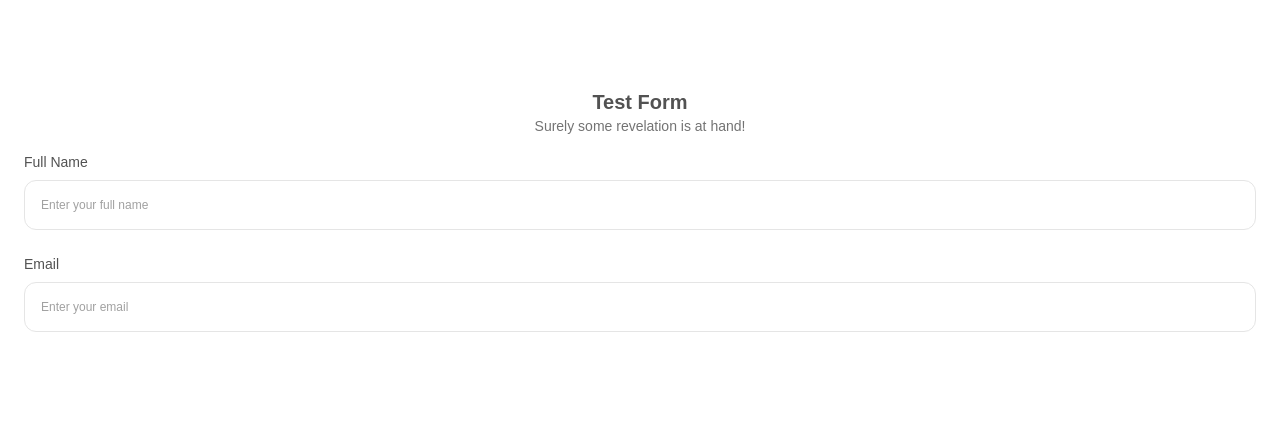
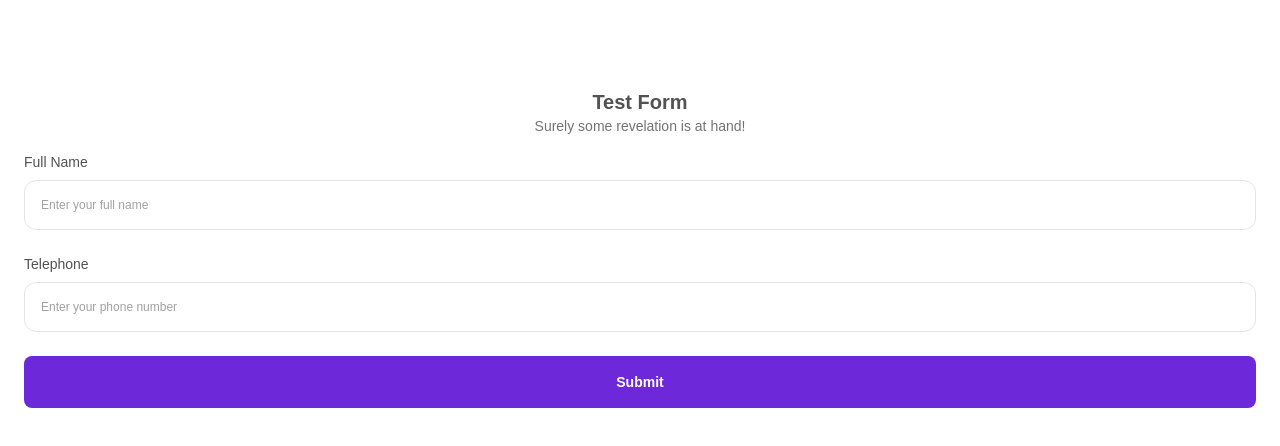
Before and after one commit to Jeremiah-Olatunde/qdgyh0og, a React (Vite) app: page / in a window 1280 px wide. Shown: the top 446 px of the page. Built offline with nearby package versions, Linux system fonts and the light colour scheme.

Commit message:
feat(ui): component Badge Button

```diff
--- a/src/app/index.tsx
+++ b/src/app/index.tsx
@@ -2,6 +2,8 @@ import { Input } from "@/components/input";
 import * as Field from "@/components/field";
 import * as Fieldset from "@/components/fieldset";
 import { Form } from "@/components/form";
+import { Badge } from "@/components/badge";
+import { Button } from "@/components/button";
 
 export function App() {
   return (
@@ -28,15 +30,21 @@ export function App() {
               />
             </Field.Root>
 
-            <Field.Root name="email">
-              <Field.Label>Email</Field.Label>
+            <Field.Root name="telephone">
+              <Field.Label>Telephone</Field.Label>
               <Input
-                autoComplete="email"
+                autoComplete="tel-national"
                 color="neutral"
-                placeholder="Enter your email"
-                type="email"
+                placeholder="Enter your phone number"
+                type="tel"
               />
             </Field.Root>
+
+            <Button handleClick={() => {}} type="submit">
+              <Badge color="purple" size="lg">
+                Submit
+              </Badge>
+            </Button>
           </Fieldset.Root>
         </Form>
       </section>
--- /dev/null
+++ b/src/components/badge/index.tsx
@@ -0,0 +1,34 @@
+import { tw } from "@/utils/tailwind";
+import { cva, type VariantProps } from "class-variance-authority";
+
+import type { PropsWithChildren } from "react";
+
+const base = tw`w-full flex items-center justify-center font-sora font-semibold cursor-pointer`;
+
+const red = tw`bg-red-600 text-white`;
+const purple = tw`bg-primary text-white`;
+const yellow = tw`bg-secondary text-black`;
+const neutral = tw`bg-neutral-100 text-black`;
+
+const sm = tw`rounded-sm px-3 py-1 text-xxs`;
+const md = tw`rounded-md p-2 text-xs`;
+const lg = tw`rounded-lg p-4 text-sm`;
+
+const variants = {
+  color: { red, purple, yellow, neutral },
+  size: { sm, md, lg },
+} as const;
+
+const badge = cva(base, { variants });
+
+type Variants = VariantProps<typeof badge>;
+export type BadgeVariantProps = {
+  size: NonNullable<Variants["size"]>;
+  color: NonNullable<Variants["color"]>;
+};
+
+type Props = PropsWithChildren<BadgeVariantProps>;
+
+export function Badge({ children, color, size }: Props) {
+  return <div className={badge({ color, size })}>{children}</div>;
+}
--- /dev/null
+++ b/src/components/button/index.tsx
@@ -0,0 +1,35 @@
+import type { PropsWithChildren } from "react";
+import { Badge, type BadgeVariantProps } from "@/components/badge";
+
+type ButtonProps = {
+  type: "submit" | "button";
+  handleClick: () => void;
+};
+
+export function Button({
+  children,
+  handleClick,
+  type,
+}: PropsWithChildren<ButtonProps>) {
+  return (
+    <button type={type} onClick={handleClick} className="w-full cursor-pointer">
+      {children}
+    </button>
+  );
+}
+
+export function ButtonBadge({
+  children,
+  color,
+  size,
+  type,
+  handleClick,
+}: PropsWithChildren<ButtonProps & BadgeVariantProps>) {
+  return (
+    <Button type={type} handleClick={handleClick}>
+      <Badge color={color} size={size}>
+        {children}
+      </Badge>
+    </Button>
+  );
+}
```
